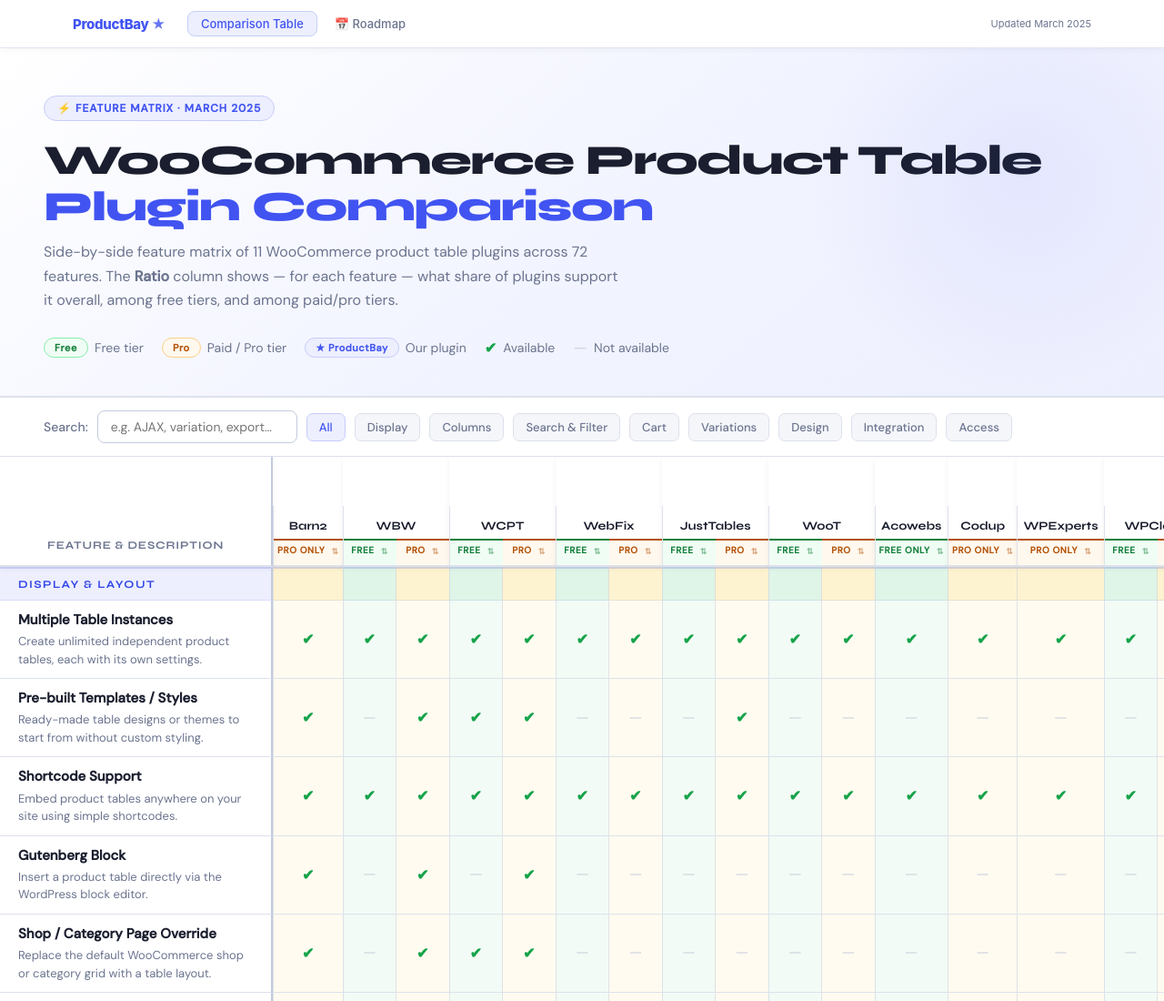
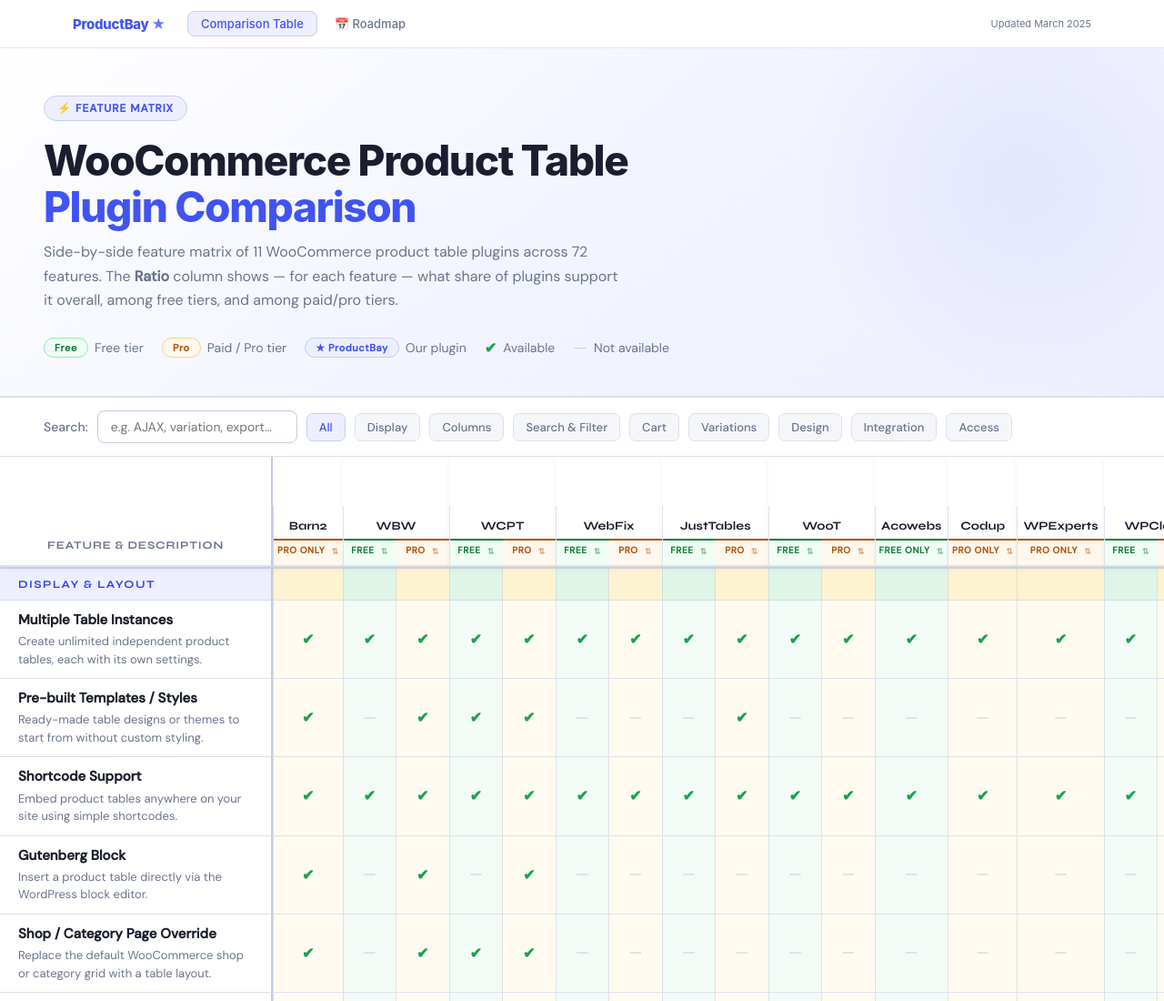
Before and after one commit to forhadkhan/ptpfc, a plain HTML site: page index.html in a window 1280 px wide. Shown: the top 1100 px of the page at 91% size. Drawn offline with Linux system fonts and the light colour scheme.

Commit message:
Update UI components and navigation

```diff
--- a/index.html
+++ b/index.html
@@ -12,7 +12,7 @@
 
 <!-- ── HERO ─────────────────────────────────────────────────────────────── -->
 <div class="hero">
-  <div class="hero-badge">⚡ Feature Matrix · March 2025</div>
+  <div class="hero-badge">⚡ Feature Matrix</div>
   <h1>WooCommerce Product Table<br><span>Plugin Comparison</span></h1>
   <p>
     Side-by-side feature matrix of 11 WooCommerce product table plugins across 72 features.
@@ -204,6 +204,8 @@
   <a href="https://woocommerce.com/products/bulk-order-form-for-woocommerce/" target="_blank">WPExperts</a> ·
   <a href="https://wordpress.org/plugins/wpc-product-table/" target="_blank">WPClever</a> ·
   <a href="https://wordpress.org/plugins/productbay/" target="_blank">ProductBay</a>
+
+  <p>View source on <a href="https://github.com/forhadkhan/ptpfc" target="_blank">GitHub</a></p>
 </div>
 
 <!-- data.js must load before main.js -->
--- a/nav.js
+++ b/nav.js
@@ -32,7 +32,7 @@
 
   const css = `
     #site-nav {
-      position: sticky; top: 0; z-index: 200;
+      position: relative;
       background: #ffffff;
       border-bottom: 1px solid #e2e5f0;
       box-shadow: 0 1px 8px rgba(0,0,0,.05);
--- a/styles.css
+++ b/styles.css
@@ -74,7 +74,7 @@ body {
   margin-bottom: 18px;
 }
 .hero h1 {
-  font-family: 'Syne', sans-serif;
+  font-family: 'Inter', sans-serif;
   font-size: clamp(28px, 3.8vw, 46px);
   font-weight: 800;
   line-height: 1.1;
@@ -116,7 +116,7 @@ body {
   gap: 10px;
   flex-wrap: wrap;
   position: sticky;
-  top: 52px; /* sits directly below the shared nav bar */
+  top: 0;
   z-index: 10;
 }
 .controls label { font-size: 14px; color: var(--muted); font-weight: 500; white-space: nowrap; }
```
